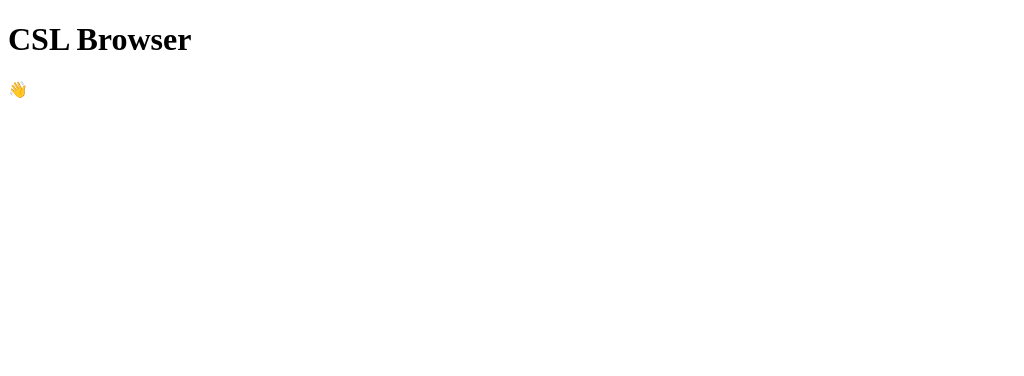
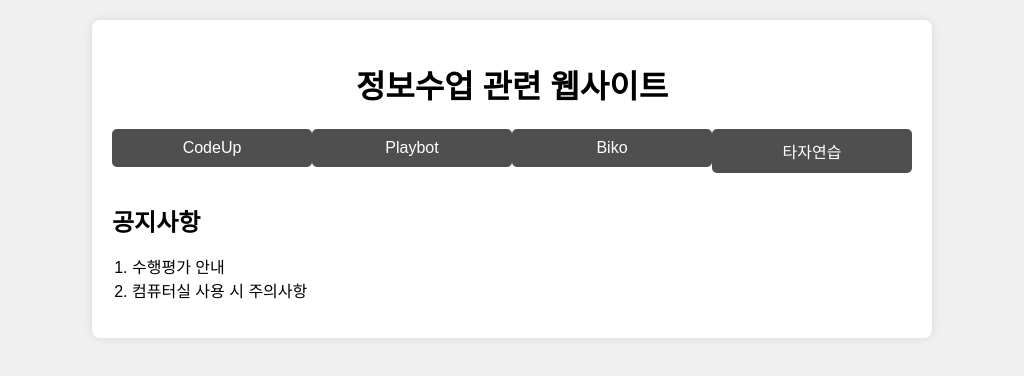
Before and after one commit to inzilion/cslb, an Electron app: page index.html in a window 1024 px wide. Drawn offline with Linux system fonts and the light colour scheme.

Commit message:
github.io로 수정

```diff
--- a/index.html
+++ b/index.html
@@ -1,21 +1,76 @@
 <!DOCTYPE html>
-<html>
-  <head>
-    <meta charset="UTF-8" />
-    <meta
-      http-equiv="Content-Security-Policy"
-      content="default-src 'self'; script-src 'self'"
-    />
-    <meta
-      http-equiv="X-Content-Security-Policy"
-      content="default-src 'self'; script-src 'self'"
-    />
-    <title>CSL Browser</title>
-  </head>
-  <body>
-    <h1>CSL Browser</h1>
-    <p>👋</p>
-    <p id="info"></p>
-  </body>
-  <script src="./renderer.js"></script>
+<html lang="en">
+<head>
+    <meta charset="UTF-8">
+    <meta name="viewport" content="width=device-width, initial-scale=1.0">
+    <title>CSLB main page</title>
+    <style>
+        body {
+            font-family: Arial, sans-serif;
+            background-color: #f0f0f0;
+            margin: 0;
+            padding: 0;
+        }
+        .container {
+            max-width: 800px;
+            margin: 20px auto;
+            padding: 20px;
+            background-color: #fff;
+            border-radius: 8px;
+            box-shadow: 0 0 10px rgba(0,0,0,0.1);
+        }
+        h1 {
+            text-align: center;
+        }
+        .website-container {
+            display: flex;
+            justify-content: space-between;
+        }
+        .website {
+            flex-basis: 30%;
+        }
+        .website a {
+            display: block;
+            padding: 10px;
+            background-color: #4f4f50;
+            color: #fff;
+            text-align: center;
+            text-decoration: none;
+            border-radius: 5px;
+            margin-bottom: 10px;
+            transition: background-color 0.3s;
+        }
+        .website a:hover {
+            background-color: #7e7e7f;
+        }
+        .additional-info {
+            margin-top: 20px;
+        }
+        .additional-info h2 {
+            margin-bottom: 10px;
+        }
+        .additional-info ul {
+            list-style-type: decimal;
+            padding-left: 20px;
+        }
+    </style>
+</head>
+<body>
+    <div class="container">
+        <h1>정보수업 관련 웹사이트</h1>
+        <div class="website-container">
+            <div class="website"><a href="https://codeup.kr">CodeUp</a></div>
+            <div class="website"><a href="http://playbot.spaceii.com">Playbot</a></div>
+            <div class="website"><a href="https://biko.kr">Biko</a></div>
+            <div class="website"><a href="https://www.hancomtaja.com/ko">타자연습</a></div>
+        </div>
+        <div class="additional-info">
+            <h2>공지사항</h2>
+            <ul>
+                <li>수행평가 안내</li>
+                <li>컴퓨터실 사용 시 주의사항</li>
+            </ul>
+        </div>
+    </div>
+</body>
 </html>
--- a/main.js
+++ b/main.js
@@ -64,7 +64,7 @@
     width: 1024,
     height: 768
   })
-  //win.loadFile('index.html')
+//  win.loadFile('index.html')
   win.loadURL('https://inzilion.github.io')
   return win
 }
```
